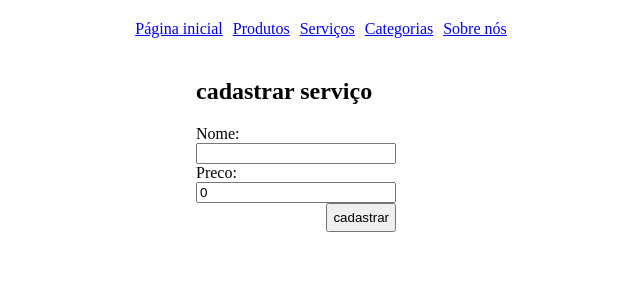
After one commit to Cemonteiro/produtos-e-servi-os-senac, a Django app: page /servicos/cadastrar/ in a window 1280 px wide. The commit adds this page. Shown: the top 300 px of the page, without its empty margins (344-984 px from the left). Run offline with Django 3.2, Linux system fonts and the light colour scheme.

Commit message:
adiciona form de serviço

```diff
--- a/produto_e_serviços/urls.py
+++ b/produto_e_serviços/urls.py
@@ -16,11 +16,12 @@ Including another URLconf
 from django.contrib import admin
 from django.urls import path, include
 from .views import index
-from produtos.views import listagem_de_servicos
+from produtos.views import listagem_de_servicos, cadastrar_servico
 
 urlpatterns = [
     path('admin/', admin.site.urls),
     path('',index),
     path('produtos/', include('produtos.urls')),
-    path('servicos/',listagem_de_servicos)
+    path('servicos/',listagem_de_servicos),
+    path('servicos/cadastrar/', cadastrar_servico, name='cadastro_servico')
 ]
--- a/produtos/forms.py
+++ b/produtos/forms.py
@@ -5,3 +5,8 @@ class ProdutoModelForm(ModelForm):
     class Meta:
         model = Produto
         fields = ['nome', 'preco', 'estoque']
+
+class ServicoModelForm(ModelForm):
+    class Meta:
+        model = Produto
+        fields = ['nome','preco']
--- /dev/null
+++ b/produtos/templates/cadastrar_servicos.html
@@ -0,0 +1,32 @@
+{% extends 'templates/base.html' %}
+{%block conteudo%}
+<style>
+    .page-container {
+        display: grid;
+        justify-content: center;
+    }
+    form{
+        width: 200px;
+    }
+    form > input[type="submit"] {
+        float: right;
+        padding: 5px;
+        margin-top: 10;
+    }
+    .container-form {
+        display:flex;
+        flex-direction: column;
+        width: 200px;
+    }
+</style>
+<div class= "page-container">
+<h2>cadastrar serviço</h2>
+<form action="{% url 'cadastro_servico' %}" method="post">
+    <div class= 'container-form'>
+        {% csrf_token %}
+        {{form}}
+    </div>
+<input type="submit" value="cadastrar"/>
+</form>
+</div>
+{% endblock conteudo %}
--- a/produtos/views.py
+++ b/produtos/views.py
@@ -1,6 +1,6 @@
 from django.shortcuts import render, get_object_or_404
 from produtos.models import Produto,TIPO_PRODUTO,TIPO_SERVICO
-from produtos.forms import ProdutoModelForm
+from produtos.forms import ProdutoModelForm, ServicoModelForm
 from django.http import HttpResponseRedirect
 
 def listagem_de_produtos(request):
@@ -15,8 +15,13 @@ def listagem_de_produtos(request):
 
 def listagem_de_servicos(request):
         servicos  = Produto.objects.filter(tipo=TIPO_SERVICO, excluido=False)
-        context = {}
+        servicos_dos_vendedores = [{
+                'vendedor': {'nome': 'John Doe'},
+                'servicos': servicos
+        }]
+        context = {'servicos_dos_vendedores': servicos_dos_vendedores}
         return render(request, 'templates/listagem_de_servicos.html', context)
+
 
 def detalhamento_produto(request,id):
         produto =get_object_or_404(Produto,pk=id)
@@ -38,13 +43,28 @@ def cadastrar_produto(request):
                 if form.is_valid():
                         form.save()
                         return HttpResponseRedirect('/produtos/')
+def cadastrar_servico(request):
+        print(request.POST)
+        form = ProdutoModelForm
+        context = {
+                'form' : form
+        }
+        if request.method == 'GET':
+                print('É um get')
+        if request.method == 'POST':
+                form = ServicoModelForm(request.POST)
+                if form.is_valid():
+                        produto = form.save(commit=False)
+                        produto.tipo = TIPO_SERVICO
+                        produto.save()
+                        return HttpResponseRedirect('/servicos/')
 
-        form = ProdutoModelForm()
+        form = ServicoModelForm()
         context = {
                 'form': form
         }
 
-        return render(request, 'templates/cadastrar_produto.html', context)
+        return render(request, 'templates/cadastrar_servicos.html', context)
 def excluir (request, id):
         produto =get_object_or_404(Produto,pk=id)
         if request.method == 'POST':
```
Also changed, not shown: produtos/templates/listagem_de_servicos.html (+10 -11 lines).
